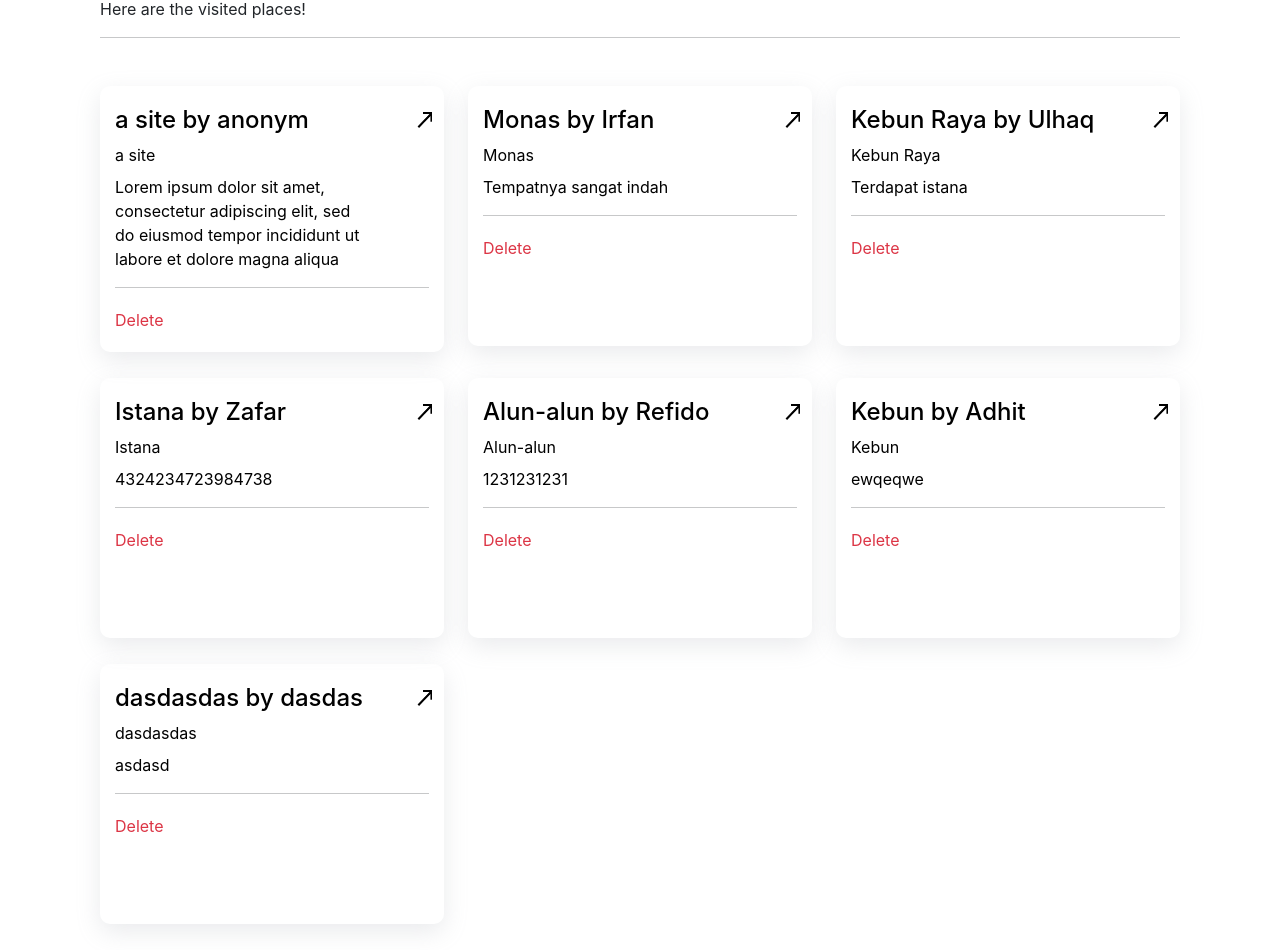
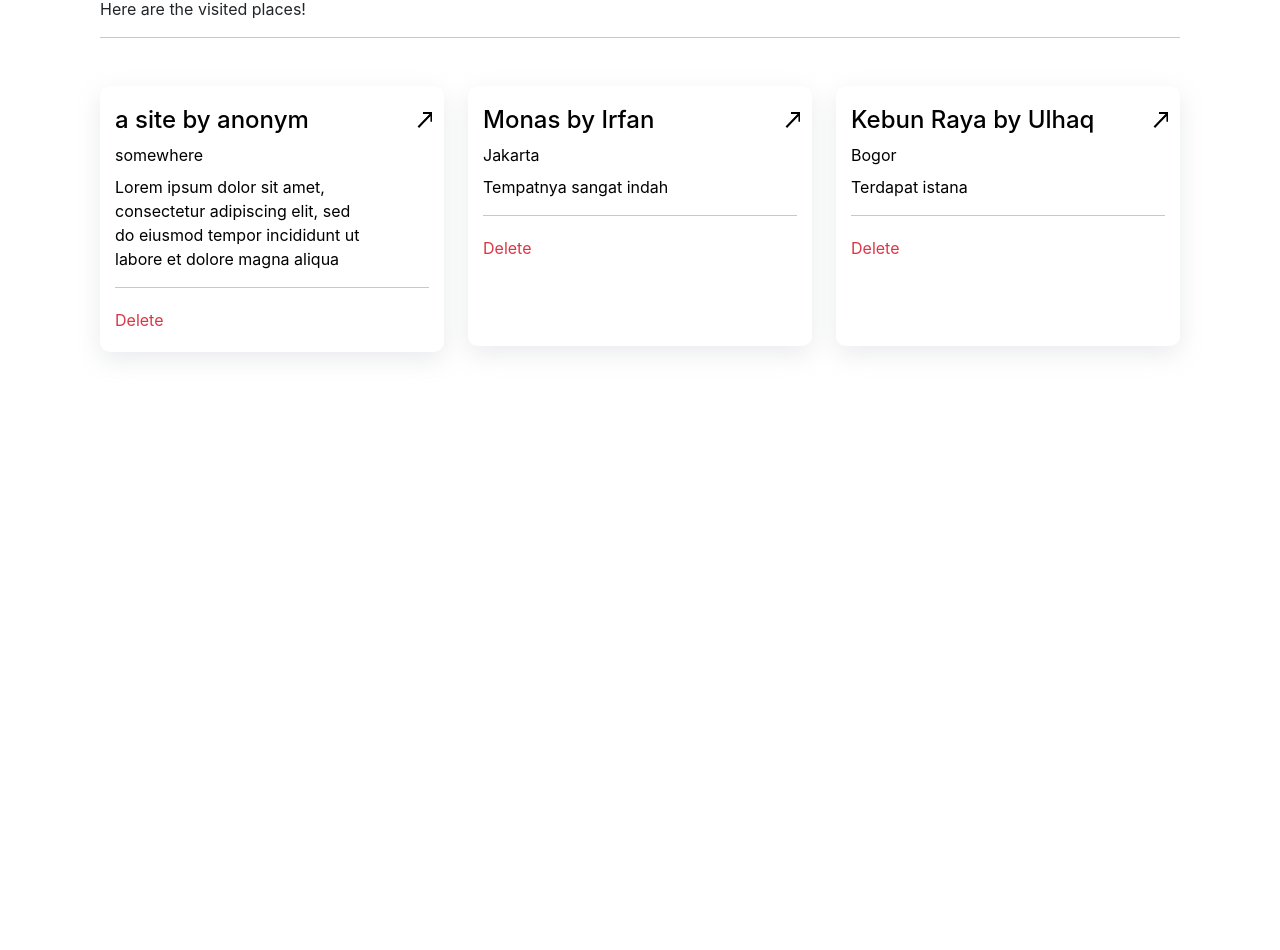
Before and after one commit to Anugerah-A-J/week-4, a React (Create React App) app: page /post in a window 1280 px wide. Shown: the part 232-1182 px from the top of the page. After the commit the page ends 800 px from the top, so only its background shows below. Built offline with nearby package versions, Linux system fonts and the light colour scheme; data requests are answered from the project's data file.

Commit message:
add a change by irfan

```diff
--- a/db.json
+++ b/db.json
@@ -20,34 +20,6 @@
       "siteLocation": "Bogor",
       "description": "Terdapat istana",
       "id": 3
-    },
-    {
-      "name": "Zafar",
-      "siteName": "Istana",
-      "siteLocation": "Jakarta Pusat",
-      "description": "4324234723984738",
-      "id": 4
-    },
-    {
-      "name": "Refido",
-      "siteName": "Alun-alun",
-      "siteLocation": "Bandung",
-      "description": "1231231231",
-      "id": 6
-    },
-    {
-      "name": "Adhit",
-      "siteName": "Kebun",
-      "siteLocation": "Semarang",
-      "description": "ewqeqwe",
-      "id": 7
-    },
-    {
-      "name": "dasdas",
-      "siteName": "dasdasdas",
-      "siteLocation": "dasdasd",
-      "description": "asdasd",
-      "id": 8
     }
   ],
   "comments": [
--- a/src/component/Form.js
+++ b/src/component/Form.js
@@ -4,6 +4,7 @@ import { Link, useNavigate } from "react-router-dom";
 
 const Form = () => {
   let navigate = useNavigate();
+
   // POST Request
   const [name, setName] = useState('');
   const [siteName, setSiteName] = useState('');
--- a/src/component/List.js
+++ b/src/component/List.js
@@ -12,8 +12,8 @@ const List = () => {
     setPlaces(data)
   }
 
-  const onClickDeleteButtonHandler = (todoId) => {
-    axios.delete(`http://localhost:3001/posts/${todoId}`);
+  const onClickDeleteButtonHandler = (id) => {
+    axios.delete(`http://localhost:3001/posts/${id}`);
     getPlaces();
   };
 
@@ -44,7 +44,7 @@ const List = () => {
                   <div className="row">
                     <div className="col-10">
                       <h4 className="text">{item.siteName} by {item.name}</h4>
-                      <div className="text">{item.siteName}</div>
+                      <div className="text">{item.siteLocation}</div>
                       <div className="text mt-2">{item.description}</div>
                     </div>
                     <div className="col-2">
```
